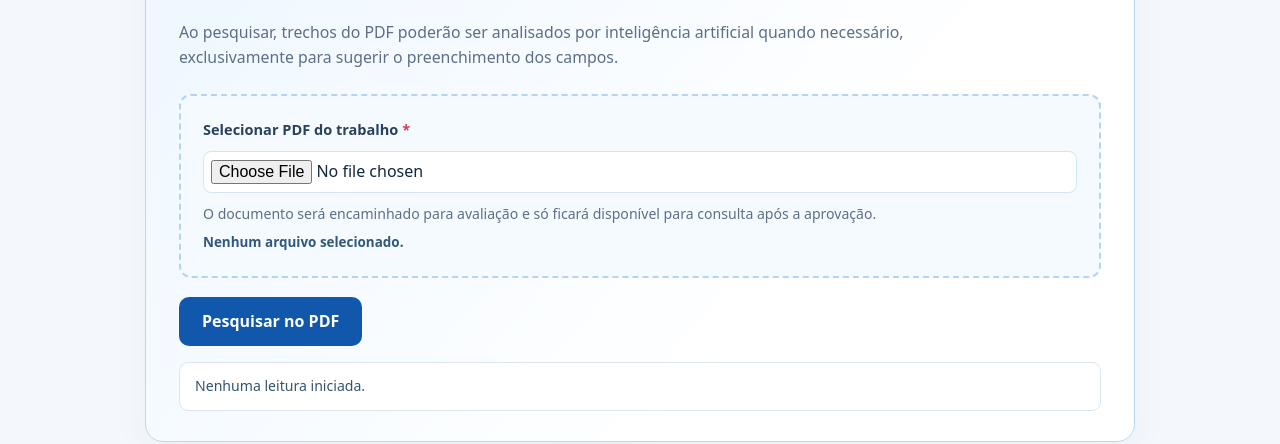
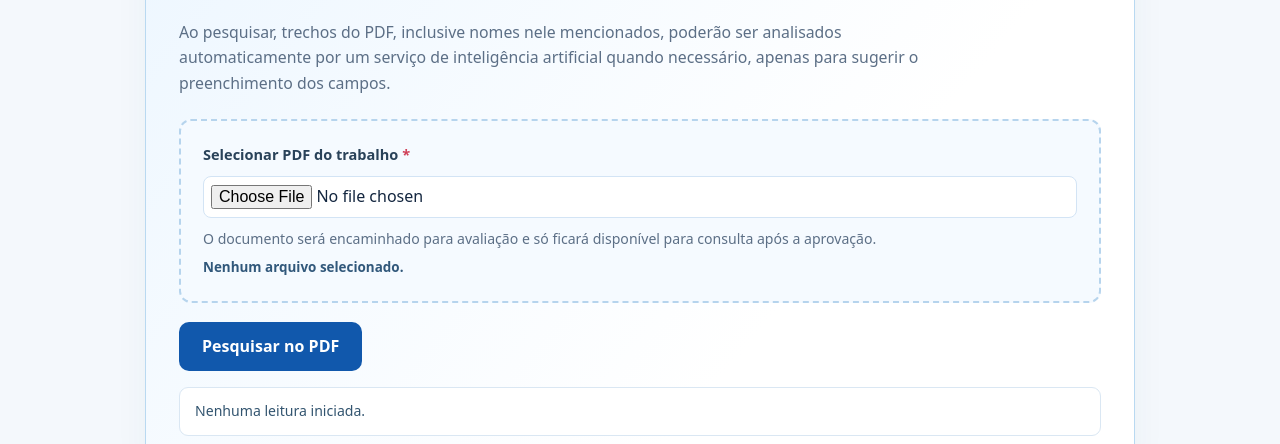
Before and after one commit to reinereng/repositorio-cetep-rm, a plain HTML site: page submeter.html in a window 1280 px wide. Shown: the part 656-1100 px from the top of the page. Drawn offline with Linux system fonts and the light colour scheme.

Commit message:
Clarify automated AI processing may include names mentioned in the submitted PDF

```diff
--- a/submeter.html
+++ b/submeter.html
@@ -26,7 +26,7 @@ Preencha os dados do trabalho e anexe o PDF. Se preferir, utilize o <a href="htt
   <div class="submission-assistant__top">
     <span class="submission-assistant__label">ASSISTENTE DE PREENCHIMENTO</span>
     <h2 id="assistente-titulo">Comece pelo PDF</h2>
-    <p>Selecione o documento para identificar automaticamente as informações do trabalho. Confira as sugestões antes de preencher o formulário.</p><p class="subtle">Ao pesquisar, trechos do PDF poderão ser analisados por inteligência artificial quando necessário, exclusivamente para sugerir o preenchimento dos campos.</p>
+    <p>Selecione o documento para identificar automaticamente as informações do trabalho. Confira as sugestões antes de preencher o formulário.</p><p class="subtle">Ao pesquisar, trechos do PDF, inclusive nomes nele mencionados, poderão ser analisados automaticamente por um serviço de inteligência artificial quando necessário, apenas para sugerir o preenchimento dos campos.</p>
   </div>
   <div class="submission-upload"><label for="arquivoPdf">Selecionar PDF do trabalho <span aria-hidden="true">*</span></label><input id="arquivoPdf" type="file" accept=".pdf,application/pdf" required aria-describedby="ajuda-pdf"><p id="ajuda-pdf" class="subtle">O documento será encaminhado para avaliação e só ficará disponível para consulta após a aprovação.</p><p id="arquivo-info" class="submission-file-info" aria-live="polite">Nenhum arquivo selecionado.</p></div>
   <div class="submission-assistant__actions">
```
